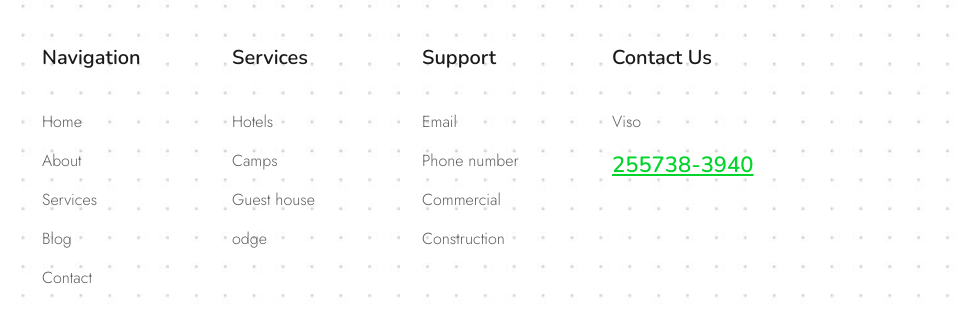
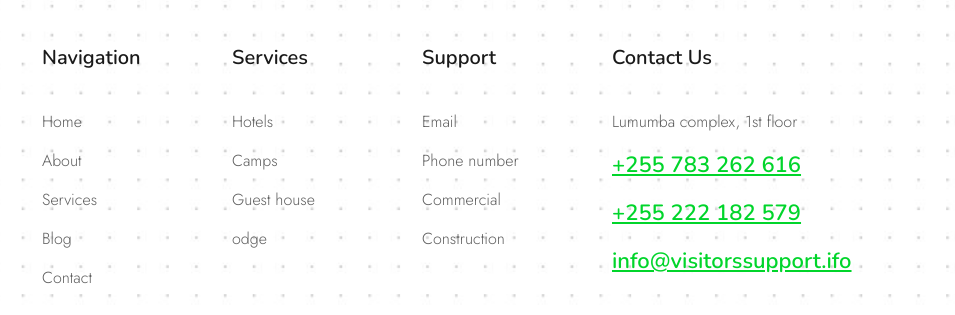
Before and after one commit to ProsperChihimba/ProsperChihimba.github.io, a plain HTML site: page index.html in a window 1280 px wide. Shown: the part 4496-4811 px from the top of the page, 325-1280 px from the left. Drawn offline with nearby package versions, Linux system fonts and the light colour scheme; some packages are replaced by stand-ins of ours; a script that the page names is missing.

Commit message:
Update index.html

```diff
--- a/index.html
+++ b/index.html
@@ -468,8 +468,10 @@
                                 <div class="footer-tittle mb-50">
                                     <h4>Contact Us</h4>
                                     <ul>
-                                        <li><a href="#">Viso</a></li>
-                                        <li class="number"><a href="#">255738-3940</a></li>
+                                        <li><a href="#">Lumumba complex, 1st floor</a></li>
+                                        <li class="number"><a href="#">+255 783 262 616</a></li>
+                                        <li class="number"><a href="#">+255 222 182 579</a></li>
+                                        <li class="number"><a href="#">info@visitorssupport.ifo</a></li>
                                     </ul>
                                 </div>
                             </div>
```
